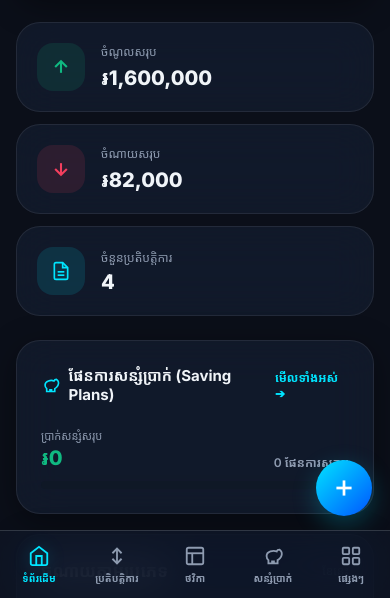
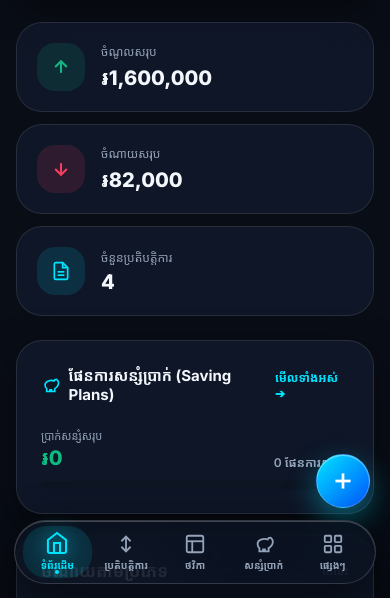
Before and after one commit to MEYYYNASH/MONEY-SAVE-PLAN, a plain HTML site: page index.html in a window 390 px wide. Shown: the part 246-844 px from the top of the page. Drawn offline with Linux system fonts and the light colour scheme.

Commit message:
Enhance Glassmorphism design and implement Dynamic Island floating mobile navigation pill bar

```diff
--- a/style.css
+++ b/style.css
@@ -7,34 +7,34 @@
   --font-family: 'Inter', 'Noto Sans Khmer', -apple-system, BlinkMacSystemFont, sans-serif;
 
   /* Dark Glass Theme (Default) */
-  --bg-app: #0b0f19;
-  --bg-sidebar: rgba(15, 22, 36, 0.75);
-  --bg-glass: rgba(22, 31, 48, 0.65);
-  --bg-glass-hover: rgba(30, 42, 64, 0.75);
-  --bg-input: rgba(16, 24, 38, 0.8);
-  --border-glass: rgba(255, 255, 255, 0.08);
-  --border-glass-strong: rgba(255, 255, 255, 0.15);
-
-  --text-main: #f0f4f8;
-  --text-muted: #8e9bb0;
-  --text-dim: #5c687a;
+  --bg-app: #090d16;
+  --bg-sidebar: rgba(14, 21, 35, 0.8);
+  --bg-glass: rgba(20, 29, 46, 0.65);
+  --bg-glass-hover: rgba(28, 40, 62, 0.8);
+  --bg-input: rgba(14, 21, 35, 0.85);
+  --border-glass: rgba(255, 255, 255, 0.1);
+  --border-glass-strong: rgba(255, 255, 255, 0.18);
+
+  --text-main: #f3f7fc;
+  --text-muted: #94a3b8;
+  --text-dim: #64748b;
 
   --accent-primary: #00e5ff;
-  --accent-primary-glow: rgba(0, 229, 255, 0.25);
+  --accent-primary-glow: rgba(0, 229, 255, 0.28);
   --accent-income: #10b981;
-  --accent-income-bg: rgba(16, 185, 129, 0.12);
+  --accent-income-bg: rgba(16, 185, 129, 0.14);
   --accent-expense: #f43f5e;
-  --accent-expense-bg: rgba(244, 63, 94, 0.12);
-
-  --shadow-glass: 0 8px 32px 0 rgba(0, 0, 0, 0.37);
-  --shadow-glow: 0 0 20px rgba(0, 229, 255, 0.15);
-
-  --radius-sm: 10px;
-  --radius-md: 16px;
-  --radius-lg: 24px;
+  --accent-expense-bg: rgba(244, 63, 94, 0.14);
+
+  --shadow-glass: 0 12px 40px 0 rgba(0, 0, 0, 0.45);
+  --shadow-glow: 0 0 24px rgba(0, 229, 255, 0.2);
+
+  --radius-sm: 12px;
+  --radius-md: 18px;
+  --radius-lg: 26px;
   --radius-full: 9999px;
 
-  --backdrop-blur: blur(20px) saturate(180%);
+  --backdrop-blur: blur(28px) saturate(200%);
 }
 
 [data-theme="light"] {
@@ -1733,22 +1733,26 @@ select option, .select-input option {
     width: min(310px, 92vw);
   }
 
-  /* Mobile Bottom Navigation */
+  /* Mobile Dynamic Island Floating Glass Navigation Bar */
   .mobile-bottom-nav {
     display: flex;
     position: fixed;
-    bottom: 0;
-    left: 0;
-    right: 0;
-    height: 68px;
-    background: var(--bg-sidebar);
-    backdrop-filter: var(--backdrop-blur);
-    -webkit-backdrop-filter: var(--backdrop-blur);
-    border-top: 1px solid var(--border-glass-strong);
+    bottom: max(14px, env(safe-area-inset-bottom));
+    left: 14px;
+    right: 14px;
+    height: 64px;
+    max-width: 480px;
+    margin: 0 auto;
+    background: rgba(12, 18, 30, 0.78);
+    backdrop-filter: blur(32px) saturate(220%);
+    -webkit-backdrop-filter: blur(32px) saturate(220%);
+    border: 1px solid rgba(255, 255, 255, 0.16);
+    border-radius: 32px;
     z-index: 1000;
-    justify-content: space-around;
+    justify-content: space-evenly;
     align-items: center;
-    padding-bottom: env(safe-area-inset-bottom);
+    padding: 0 8px;
+    box-shadow: 0 20px 50px rgba(0, 0, 0, 0.6), inset 0 1px 0 0 rgba(255, 255, 255, 0.22);
   }
 
   .mobile-nav-btn {
@@ -1757,42 +1761,74 @@ select option, .select-input option {
     flex-direction: column;
     align-items: center;
     justify-content: center;
-    gap: 4px;
-    height: 100%;
+    gap: 3px;
+    height: 52px;
+    border-radius: 24px;
     color: var(--text-muted);
     font-size: 10px;
     font-weight: 600;
-    transition: color 0.2s;
+    transition: transform 0.22s cubic-bezier(0.34, 1.56, 0.64, 1), color 0.2s ease, background-color 0.2s ease;
+    position: relative;
+    user-select: none;
+    -webkit-user-select: none;
+  }
+
+  .mobile-nav-btn:active {
+    transform: scale(0.86);
+  }
+
+  .mobile-nav-btn svg {
+    transition: transform 0.3s cubic-bezier(0.34, 1.56, 0.64, 1);
   }
 
   .mobile-nav-btn.active {
     color: var(--accent-primary);
+    background: rgba(0, 229, 255, 0.12);
   }
 
   .mobile-nav-btn.active svg {
-    filter: drop-shadow(0 0 8px var(--accent-primary-glow));
+    transform: translateY(-1px) scale(1.1);
+    filter: drop-shadow(0 0 10px var(--accent-primary));
+  }
+
+  .mobile-nav-btn.active::after {
+    content: '';
+    position: absolute;
+    bottom: 4px;
+    width: 4px;
+    height: 4px;
+    border-radius: 50%;
+    background: var(--accent-primary);
+    box-shadow: 0 0 8px var(--accent-primary);
+    animation: pillDotGlow 0.3s cubic-bezier(0.34, 1.56, 0.64, 1);
+  }
+
+  @keyframes pillDotGlow {
+    from { transform: scale(0); opacity: 0; }
+    to { transform: scale(1); opacity: 1; }
   }
 
   /* Mobile Floating Action Button (FAB) */
   .mobile-fab {
     display: flex;
     position: fixed;
-    bottom: 82px;
-    right: 18px;
+    bottom: max(90px, calc(env(safe-area-inset-bottom) + 80px));
+    right: 20px;
     z-index: 999;
-    width: 56px;
-    height: 56px;
+    width: 54px;
+    height: 54px;
     border-radius: 50%;
     background: linear-gradient(135deg, var(--accent-primary), #0055ff);
     color: #fff;
-    box-shadow: 0 8px 24px var(--accent-primary-glow);
+    border: 1px solid rgba(255, 255, 255, 0.25);
+    box-shadow: 0 12px 30px rgba(0, 229, 255, 0.4), inset 0 1px 0 0 rgba(255, 255, 255, 0.4);
     align-items: center;
     justify-content: center;
-    transition: transform 0.2s;
+    transition: transform 0.22s cubic-bezier(0.34, 1.56, 0.64, 1);
   }
 
   .mobile-fab:active {
-    transform: scale(0.92);
+    transform: scale(0.86);
   }
 
   /* Mobile Bottom Sheet Modal */
```
